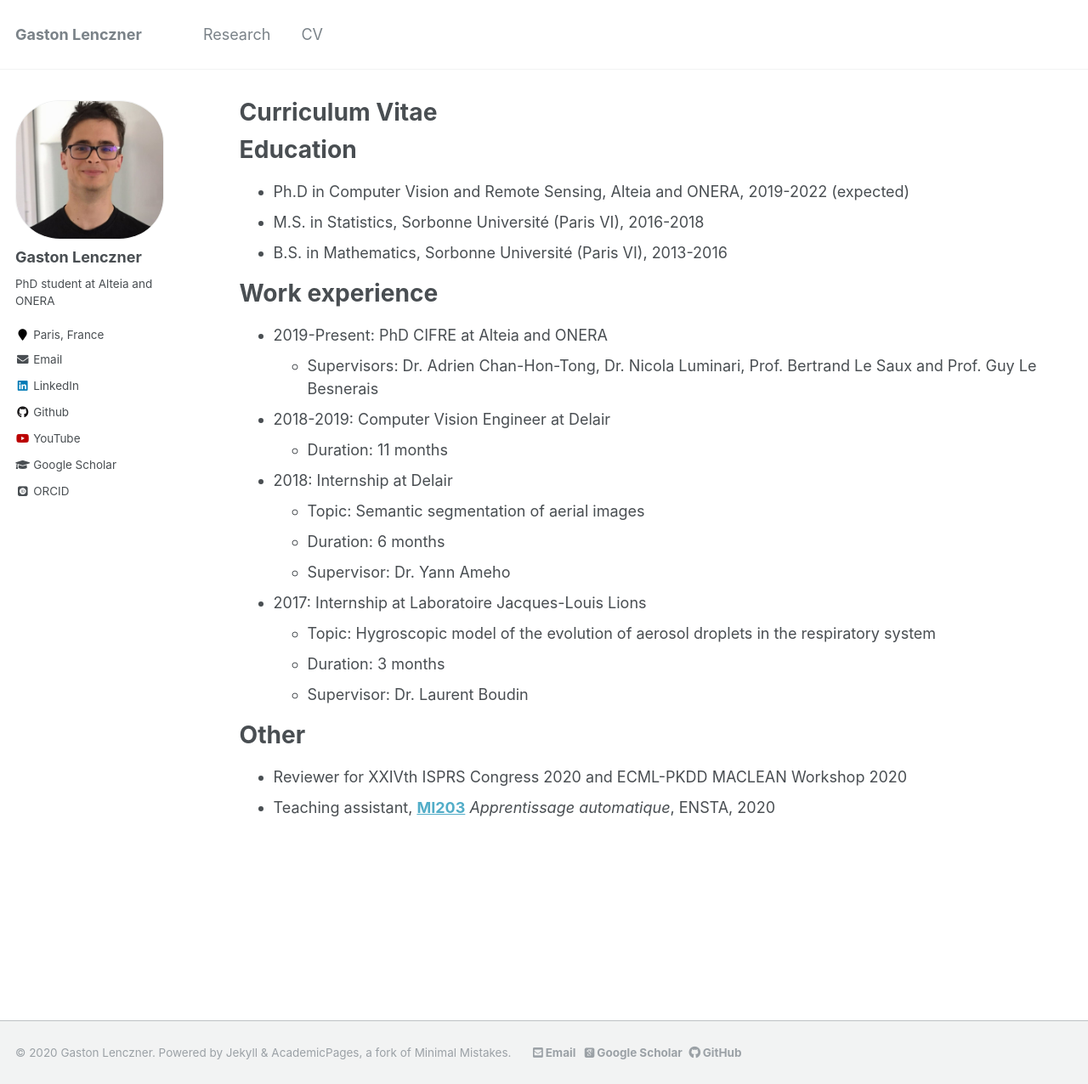
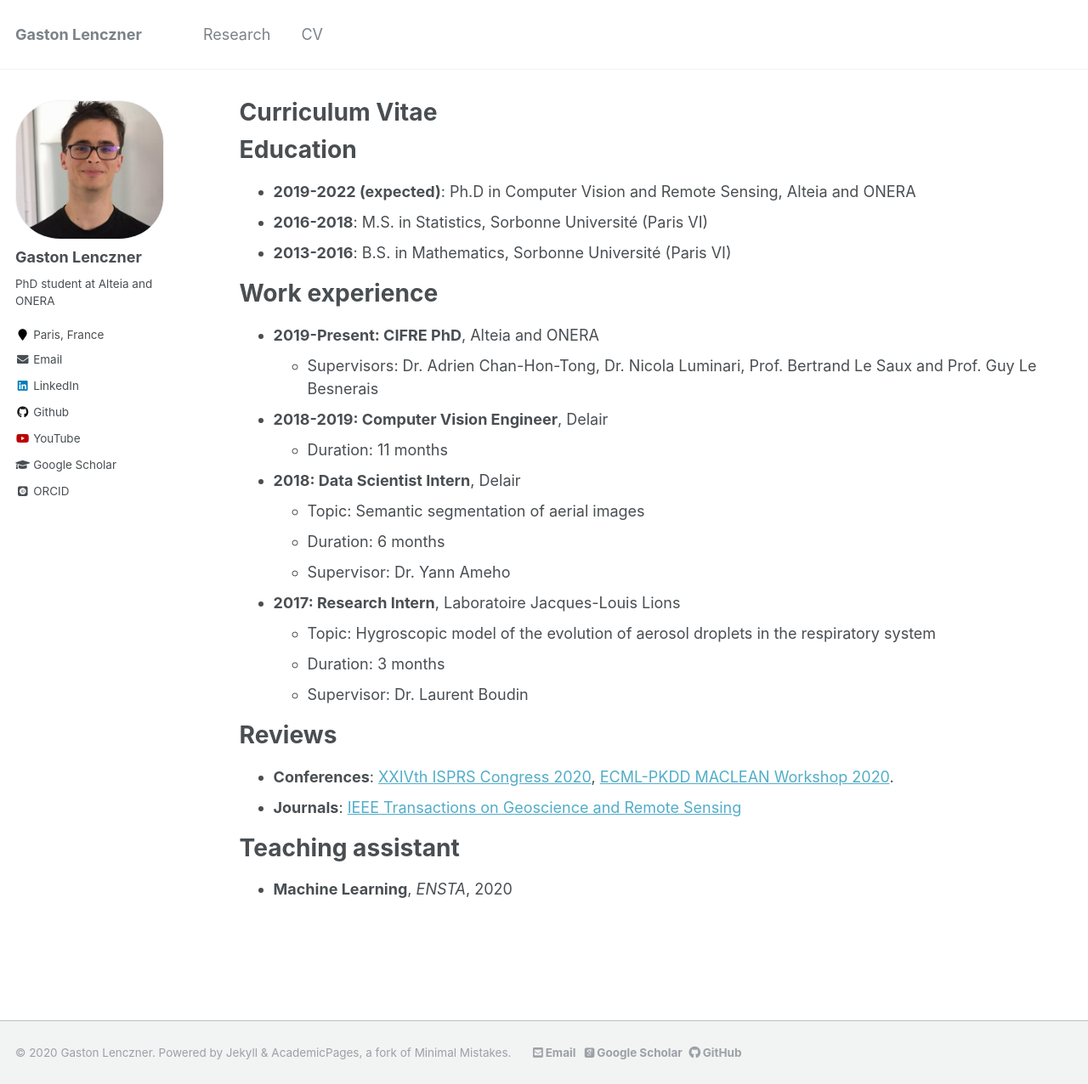
Before and after one commit to gaslen/gaslen.github.io, a Jekyll site: the page built from _pages/cv.md, in a window 1280 px wide and 1276 px high. Shown: the whole window at 85% size. Built offline with Jekyll 4.4.1, drawn with Linux system fonts in a browser that asks for light colours; some web fonts are replaced.

Commit message:
update style in research.md and rewrite cv.md

```diff
--- a/_pages/cv.md
+++ b/_pages/cv.md
@@ -11,25 +11,25 @@ redirect_from:
 
 Education
 ======
-* Ph.D in Computer Vision and Remote Sensing, Alteia and ONERA, 2019-2022 (expected)
-* M.S. in Statistics, Sorbonne Université (Paris VI), 2016-2018
-* B.S. in Mathematics, Sorbonne Université (Paris VI), 2013-2016
+* **2019-2022 (expected)**: Ph.D in Computer Vision and Remote Sensing, Alteia and ONERA
+* **2016-2018**: M.S. in Statistics, Sorbonne Université (Paris VI)
+* **2013-2016**: B.S. in Mathematics, Sorbonne Université (Paris VI)
 
 
 Work experience
 ======
-* 2019-Present: PhD CIFRE at Alteia and ONERA
+* **2019-Present: CIFRE PhD**, Alteia and ONERA
   * Supervisors: Dr. Adrien Chan-Hon-Tong, Dr. Nicola Luminari, Prof. Bertrand Le Saux and Prof.  Guy Le Besnerais
 
-* 2018-2019: Computer Vision Engineer at Delair
+* **2018-2019: Computer Vision Engineer**, Delair
   * Duration: 11 months
 
-* 2018: Internship at Delair
+* **2018: Data Scientist Intern**, Delair
   * Topic: Semantic segmentation of aerial images
   * Duration: 6 months
   * Supervisor: Dr. Yann Ameho
 
-* 2017: Internship at Laboratoire Jacques-Louis Lions
+* **2017: Research Intern**, Laboratoire Jacques-Louis Lions
   * Topic: Hygroscopic model of the evolution of aerosol droplets in the respiratory system
   * Duration: 3 months
   * Supervisor: Dr. Laurent Boudin
@@ -41,7 +41,12 @@ Work experience
 * Languages: French, English -->
 
 
-Other
+Reviews
 ======
-* Reviewer for  XXIVth ISPRS Congress 2020 and ECML-PKDD MACLEAN Workshop 2020
-* Teaching assistant, **[MI203](https://synapses.ensta-paris.fr/catalogue/2018-2019/ue/3278/MI203-apprentissage-automatique)** *Apprentissage automatique*, ENSTA, 2020
+* **Conferences**:  [XXIVth ISPRS Congress 2020](http://www.isprs2020-nice.com/), [ECML-PKDD MACLEAN Workshop 2020](https://sites.google.com/view/maclean2020/home?authuser=0).
+* **Journals**: [IEEE Transactions on Geoscience and Remote Sensing](https://ieeexplore.ieee.org/xpl/RecentIssue.jsp?punumber=36)
+
+
+Teaching assistant
+======
+* **Machine Learning**, *ENSTA*, 2020
```
Also changed, not shown: _pages/research.md (+17 -10 lines), images/disca.png (added), images/disir.png (added), images/rfiap.png (added), 1 other file.
